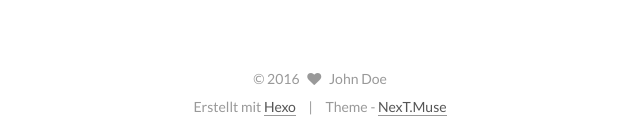
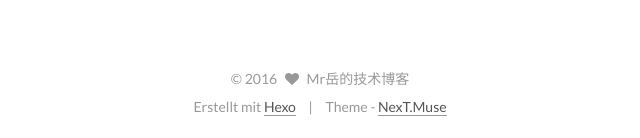
Before and after one commit to fengshao0907/fengshao0907.github.io, a plain HTML site: page 2016/07/10/hello-world/index.html in a window 1280 px wide. Shown: the part 1489-1627 px from the top of the page, 160-800 px from the left. Drawn offline with Linux system fonts and the light colour scheme.

Commit message:
Site updated: 2016-07-11 08:26:59

```diff
--- a/2016/07/10/hello-world/index.html
+++ b/2016/07/10/hello-world/index.html
@@ -410,8 +410,8 @@ Quick">
         <div class="site-author motion-element" itemprop="author" itemscope itemtype="http://schema.org/Person">
           <img class="site-author-image" itemprop="image"
                src="/uploads/头像.jpg"
-               alt="John Doe" />
-          <p class="site-author-name" itemprop="name">John Doe</p>
+               alt="Mr岳的技术博客" />
+          <p class="site-author-name" itemprop="name">Mr岳的技术博客</p>
           <p class="site-description motion-element" itemprop="description"></p>
         </div>
         <nav class="site-state motion-element">
@@ -472,7 +472,7 @@ Quick">
   <span class="with-love">
     <i class="fa fa-heart"></i>
   </span>
-  <span class="author" itemprop="copyrightHolder">John Doe</span>
+  <span class="author" itemprop="copyrightHolder">Mr岳的技术博客</span>
 </div>
 
 <div class="powered-by">
--- a/css/main.css
+++ b/css/main.css
@@ -1548,7 +1548,7 @@ pre .javascript .function {
   width: 4px;
   height: 4px;
   border-radius: 50%;
-  background: #06331d;
+  background: #a4ffff;
 }
 .links-of-blogroll {
   font-size: 13px;
```
Also changed, not shown: 2016/07/10/mysql忘记密码/index.html (+3 -3 lines), archives/2016/07/index.html (+3 -3 lines), archives/2016/index.html (+3 -3 lines), archives/index.html (+3 -3 lines), index.html (+3 -3 lines).
